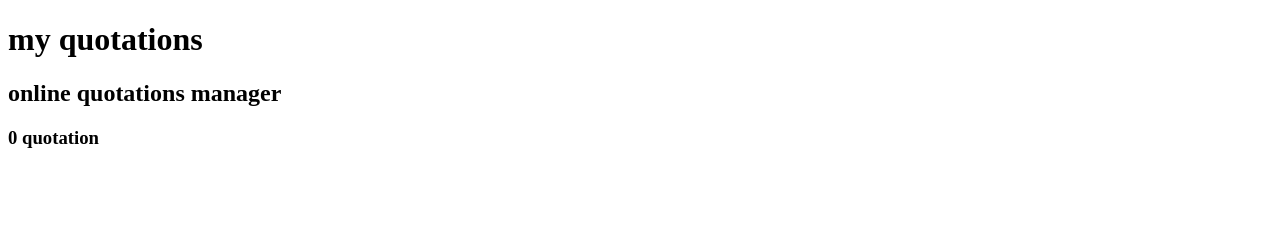
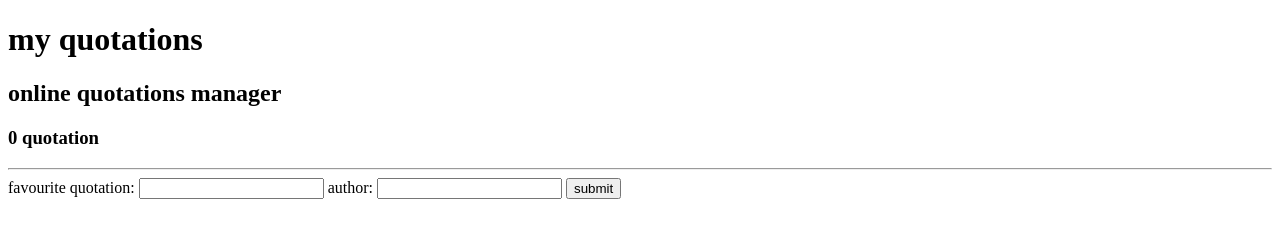
Before and after one commit to LeonieMiege/quotations-app, a plain HTML site: page index.html in a window 1280 px wide. Drawn offline with Linux system fonts and the light colour scheme.

Commit message:
step 2 adding a form to index.html

```diff
--- a/index.html
+++ b/index.html
@@ -4,13 +4,21 @@
 <head>
     <meta charset="UTF-8">
     <meta name="viewport" content="width=device-width, initial-scale=1.0">
-    <title>my favorite quotes</title>
+    <title>my favorite quotations</title>
 </head>
 
 <body>
     <h1>my quotations</h1>
     <h2>online quotations manager</h2>
     <h3>0 quotation</h3>
+    <hr>
+    <form id="form">
+        <label for="quotation">favourite quotation: </label>
+        <input type="text" id="quote">
+        <label for="quote">author: </label>
+        <input type="texte" id="author">
+        <button id="submit" type="submit">submit</button>
+    </form>
 </body>
 
 </html>
```
